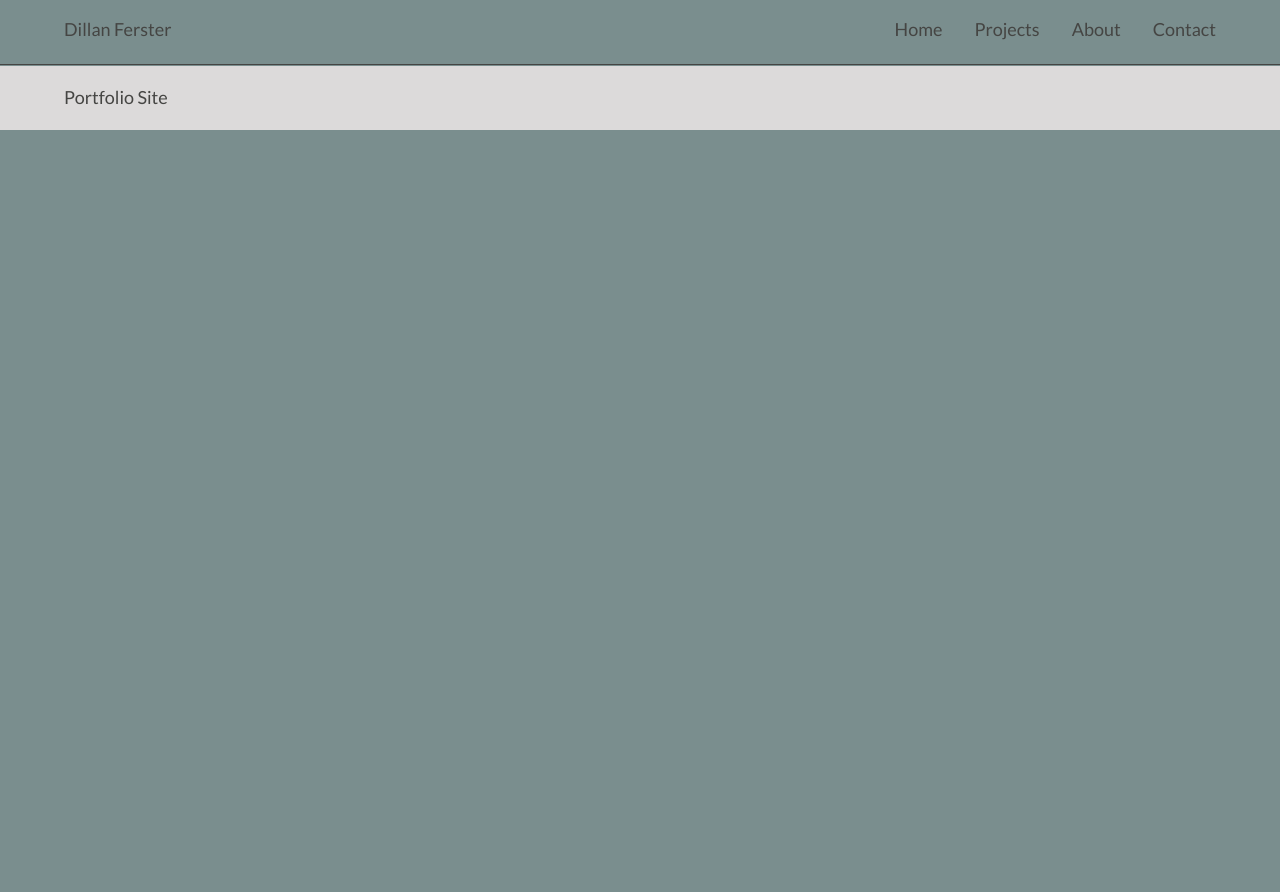
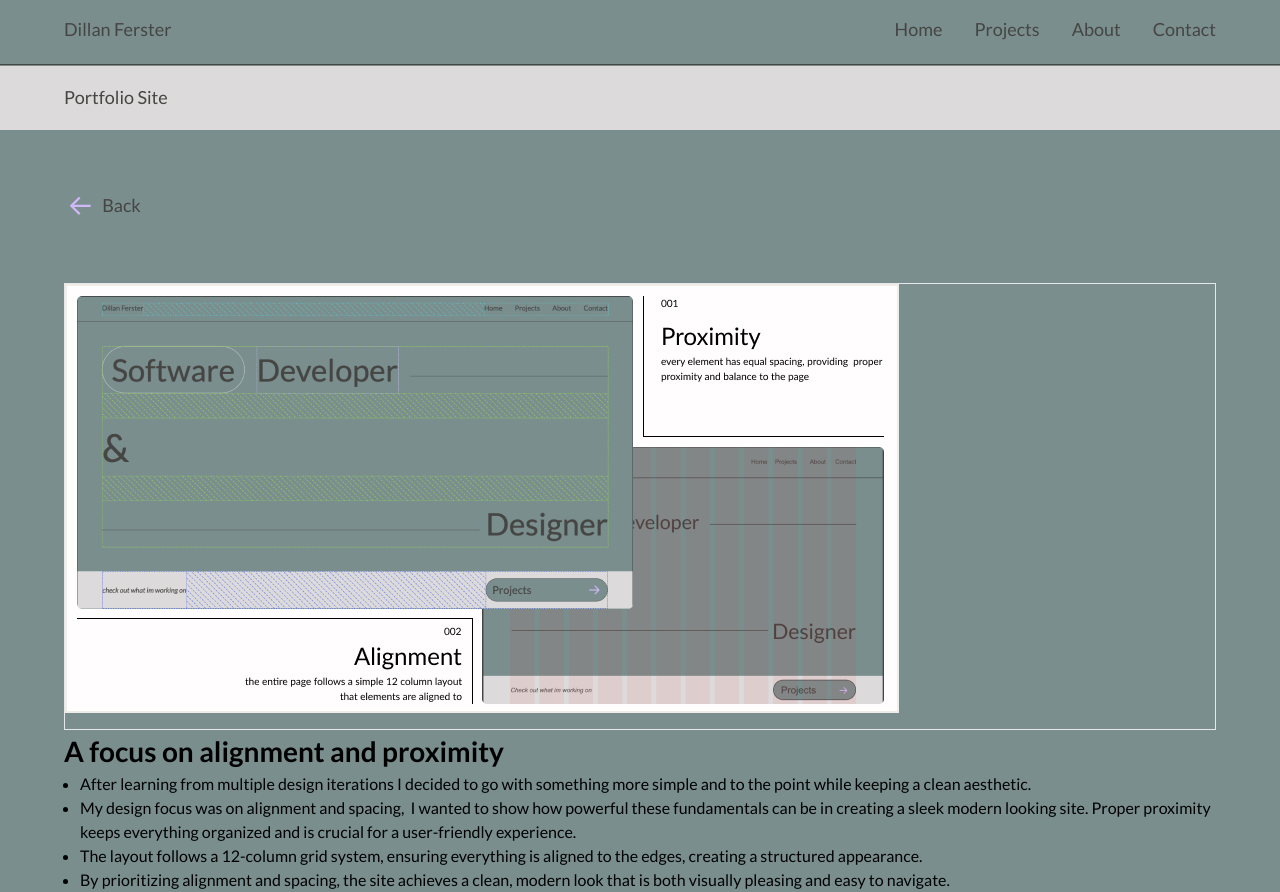
Before and after one commit to dillanferster/PortfolioSite, a React (Vite) app: page /ProjectArticleOne in a window 1280 px wide. Before the commit the page ends 800 px from the top, so only its background shows below. Built offline with nearby package versions, Linux system fonts and the light colour scheme.

Commit message:
article1

```diff
--- a/src/components/burgerNav/index.jsx
+++ b/src/components/burgerNav/index.jsx
@@ -7,7 +7,7 @@ const BurgerNav = ({ burgerOpen, setBurgerOpen }) => {
     <div>
       {burgerOpen ? <BurgerMenu burgerOpen={burgerOpen}></BurgerMenu> : null}
 
-      <div className=" fixed top-0 w-screen  z-[1000]  bg-[var(--bg)] border-b-[1px] border-[var(--black)]">
+      <div className=" fixed top-0 w-screen  z-[1000]  bg-transparent border-b-[1px] border-[var(--black)]">
         <nav
           id="nav"
           className="flex h-[4rem] justify-between pb-4 px-16 pt-4 align-middle text-[var(--black)] max-w-[100rem] mx-auto text-[18px] max-sm:text-[16px] max-sm:px-8"
--- a/src/components/nav/index.jsx
+++ b/src/components/nav/index.jsx
@@ -24,7 +24,7 @@ function Nav() {
   };
 
   return (
-    <div className="  fixed top-0 w-screen  z-[999]  bg-[var(--bg)] border-b-[1px] border-[var(--black)]">
+    <div className="  fixed top-0 w-screen  z-[999]  bg-transparent border-b-[1px] border-[var(--black)]">
       <nav
         id="nav"
         className="flex h-[4rem] justify-between pb-4 px-16 pt-4 align-middle text-[var(--black)]  text-[18px] max-w-[100rem] mx-auto"
--- a/src/pages/about/index.jsx
+++ b/src/pages/about/index.jsx
@@ -6,11 +6,9 @@ function AboutPage() {
     <main>
       <Header title="Get to know me"></Header>
       <div className="flex justify-between gap-16 text-[var(--black)] px-16 max-w-[100rem] mx-auto ">
-        <section>
+        <article className="flex flex-col gap-8 pt-16">
           <div className="w-[10rem] h-[10rem] border"></div>
-        </section>
-        <section className="flex flex-col gap-8 pt-16">
-          <article>
+          <section>
             <h3 className="font-bold text-[18px]">About me</h3>
             <p className="pb-4">
               Hi, my name is Dillan Ferster, I’m a designer and developer. I
@@ -30,8 +28,8 @@ function AboutPage() {
               the summer, I enjoy hiking in the mountains, and in the winter I
               love to snowboard.
             </p>
-          </article>{" "}
-          <article>
+          </section>{" "}
+          <section>
             <h3 className="font-bold text-[18px]">Education</h3>
             <p>
               I attended the Southern Alberta Institute of Technology (SAIT) and
@@ -43,8 +41,8 @@ function AboutPage() {
               application using C# with .Net MAUI, and most of all I found an
               interest in web design and frontend software development.
             </p>
-          </article>
-        </section>
+          </section>
+        </article>
       </div>
     </main>
   );
--- a/src/pages/home/index.jsx
+++ b/src/pages/home/index.jsx
@@ -8,6 +8,8 @@ function HomePage() {
       id="home-container"
       className="flex flex-col   h-full justify-center pt-[4rem]"
     >
+      <header>
+        {" "}
         <div
           id="main-div"
           className="flex flex-col gap-[5rem] pt-[4rem] px-16 max-w-[100rem]  mx-auto   w-full justify-between  min-h-[30rem] text-[80px] max-2xl:pt-[4rem] max-2xl:gap-[4rem] max-lg:text-[50px] max-sm:text-[27px]  max-sm:px-8 max-sm:gap-[3rem]   max-sm:min-h-[20rem]"
@@ -33,6 +35,10 @@ function HomePage() {
             <h1 className="text-[var(--black)]">Designer</h1>
           </div>
         </div>
+      </header>
+
+      <section>
+        {" "}
         <div
           id="main-left-side"
           className="flex  justify-between bg-[var(--beige)] w-full border h-[6rem] mt-[5rem] max-2xl:mt-[4rem]"
@@ -50,6 +56,7 @@ function HomePage() {
             </div>
           </div>
         </div>
+      </section>
     </main>
   );
 }
--- a/src/pages/projectArticleOne/index.jsx
+++ b/src/pages/projectArticleOne/index.jsx
@@ -1,13 +1,14 @@
 import React from "react";
 import arrow from "../../assets/arrow2.svg";
 import Header from "../../components/header";
+import photo1 from "../../assets/portphoto1.png";
 
 function ProjectArticleOne() {
   return (
     <main className="w-full">
       <Header title="Portfolio Site"></Header>
-      <div className="max-w-[100rem] mx-auto pl-[4rem]">
-        <div className="pt-16  ">
+      <div className="max-w-[100rem] mx-auto pl-[3.5rem] mt-[12rem]  ">
+        <div>
           <a href="/projects">
             <button className="flex justify-center w-[6rem] items-center text-[18px] text-[var(--black)] hover:text-[var(--text-hover)]">
               <img
@@ -21,8 +22,51 @@ function ProjectArticleOne() {
         </div>
       </div>
 
-      <article>
-        <div></div>
+      <article className="pt-16 px-16 max-w-[100rem] mx-auto">
+        <section>
+          <div className="h-auto mx-w-full pb-4 border">
+            <img src={photo1} alt="website photo" />
+          </div>
+          <h1 className="text-[28px] font-bold">
+            A focus on alignment and proximity
+          </h1>
+          <ul className="list-disc pl-4">
+            <li>
+              {" "}
+              <p>
+                After learning from multiple design iterations I decided to go
+                with something more simple and to the point while keeping a
+                clean aesthetic.
+              </p>
+            </li>
+            <li>
+              <p>
+                My design focus was on alignment and spacing,  I wanted to show
+                how powerful these fundamentals can be in creating a sleek
+                modern looking site. Proper proximity keeps everything organized
+                and is crucial for a user-friendly experience.
+              </p>
+            </li>
+            <li>
+              <p>
+                The layout follows a 12-column grid system, ensuring everything
+                is aligned to the edges, creating a structured appearance.
+              </p>
+            </li>
+            <li>
+              {" "}
+              <p>
+                By prioritizing alignment and spacing, the site achieves a
+                clean, modern look that is both visually pleasing and easy to
+                navigate.
+              </p>
+            </li>
+          </ul>
+        </section>
+        <section></section>
+        <section></section>
+        <section></section>
+        <section></section>
       </article>
     </main>
   );
```
Also changed, not shown: src/assets/portphoto1.png (added). Lines whose indentation alone changed are shown as unchanged.
